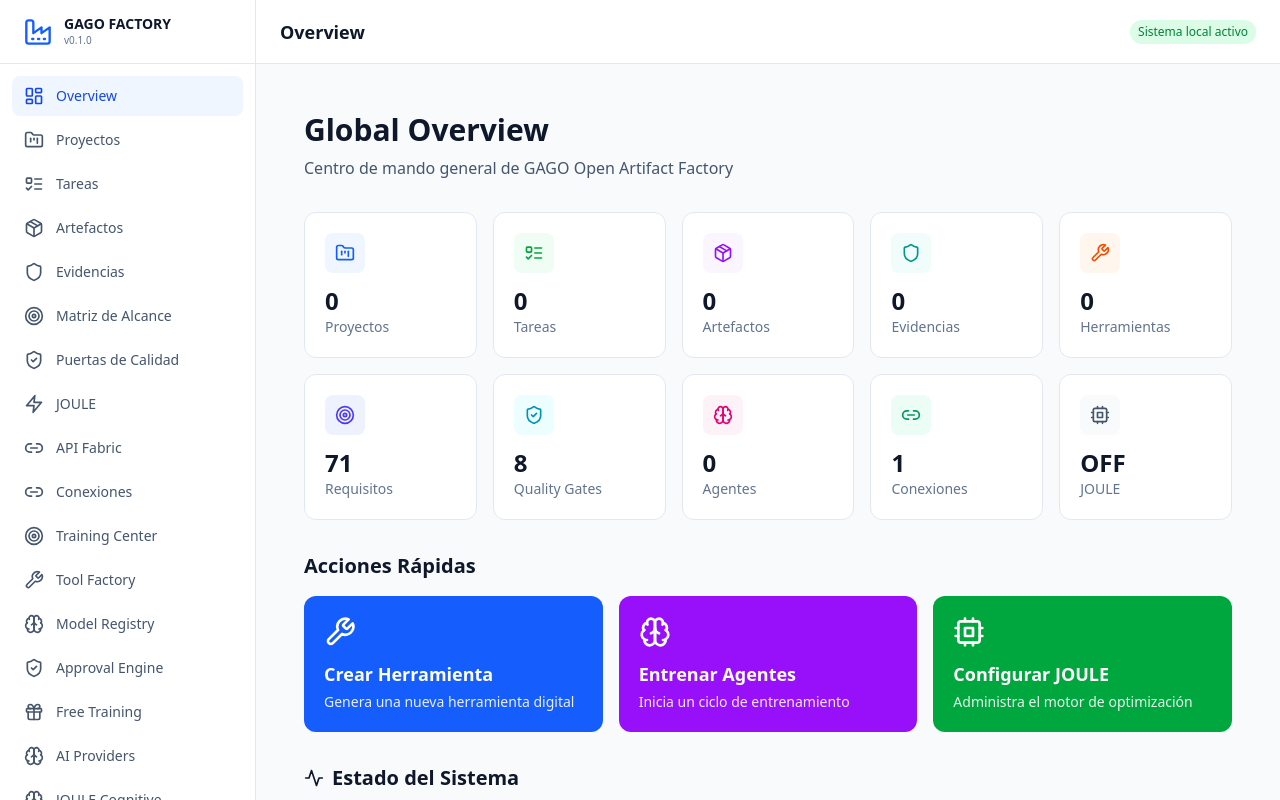
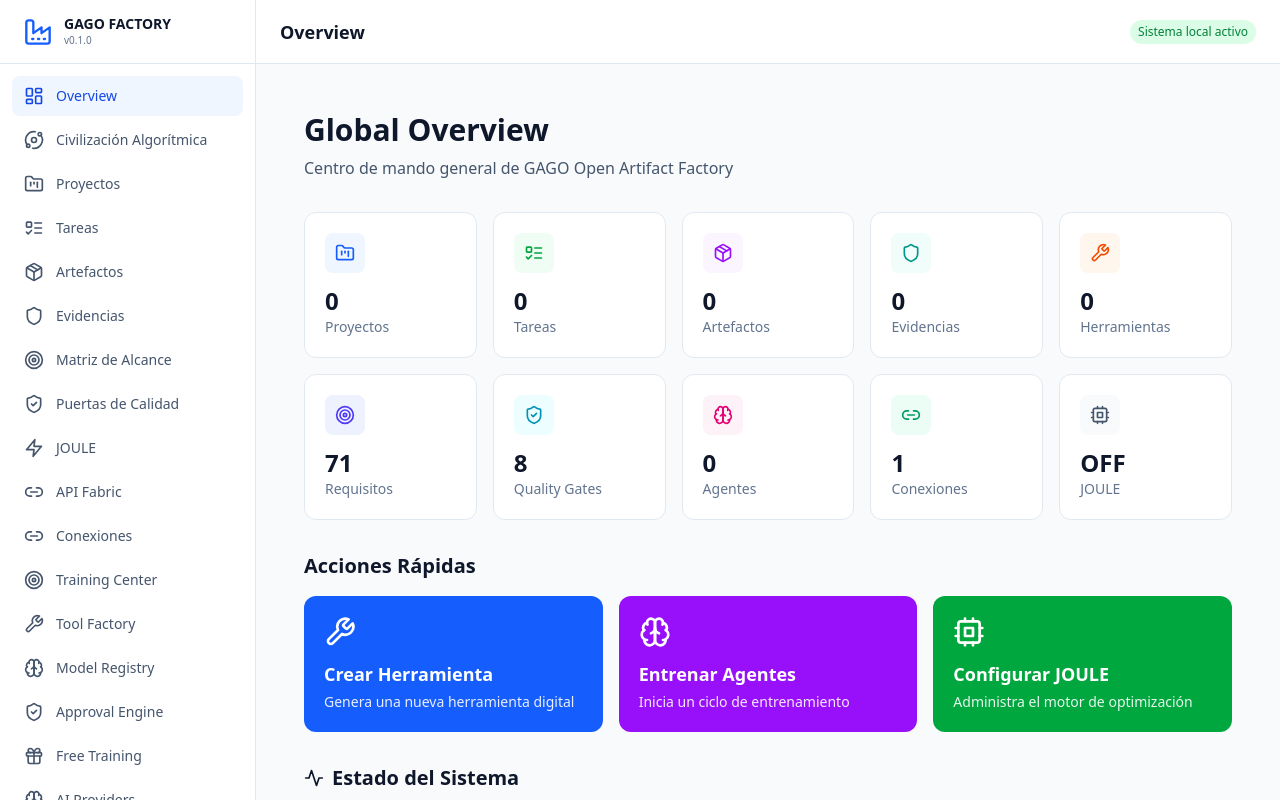
Before and after one commit to sae-space-ai/GAGO-OPEN-ARTIFACT-FACTORY, a React (Vite) app: page / in a window 1280 px wide. Built offline with nearby package versions, Linux system fonts and the light colour scheme.

Commit message:
feat(brand): add isolated Civilización Algorítmica route and sidebar access without affecting existing modules

```diff
--- a/src/components/Layout.tsx
+++ b/src/components/Layout.tsx
@@ -1,9 +1,10 @@
 import React, { useState } from 'react';
 import { NavLink, useLocation } from 'react-router-dom';
-import { LayoutDashboard, FolderKanban, ListTodo, Package, Shield, Terminal, Settings, Link2, Menu, X, Factory, Target, ShieldCheck, Zap, Wrench, Brain, Gift } from 'lucide-react';
+import { LayoutDashboard, FolderKanban, ListTodo, Package, Shield, Terminal, Settings, Link2, Menu, X, Factory, Target, ShieldCheck, Zap, Wrench, Brain, Gift, Orbit } from 'lucide-react';
 
 const navItems = [
   { to: '/', icon: LayoutDashboard, label: 'Overview' },
+  { to: '/civilizacion-algoritmica', icon: Orbit, label: 'Civilización Algorítmica' },
   { to: '/projects', icon: FolderKanban, label: 'Proyectos' },
   { to: '/tasks', icon: ListTodo, label: 'Tareas' },
   { to: '/artifacts', icon: Package, label: 'Artefactos' },
```
